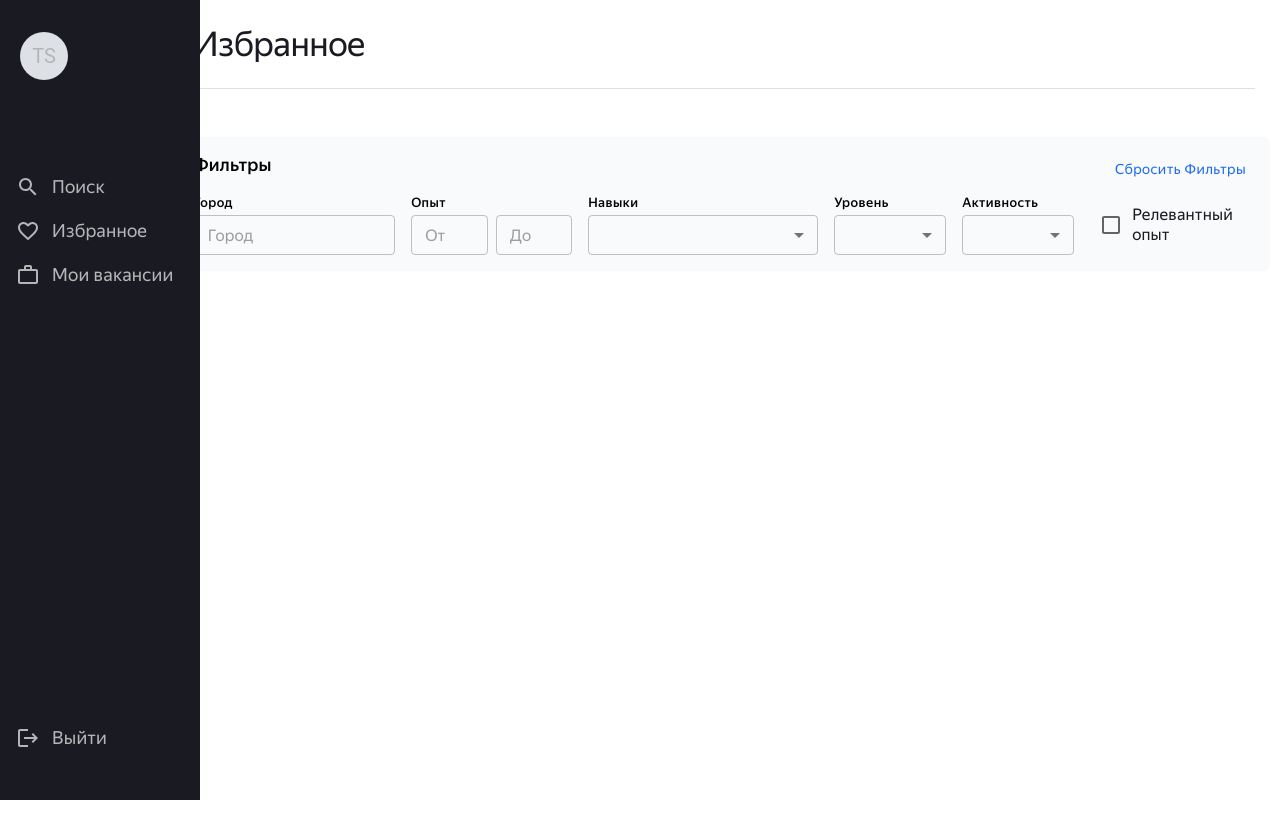
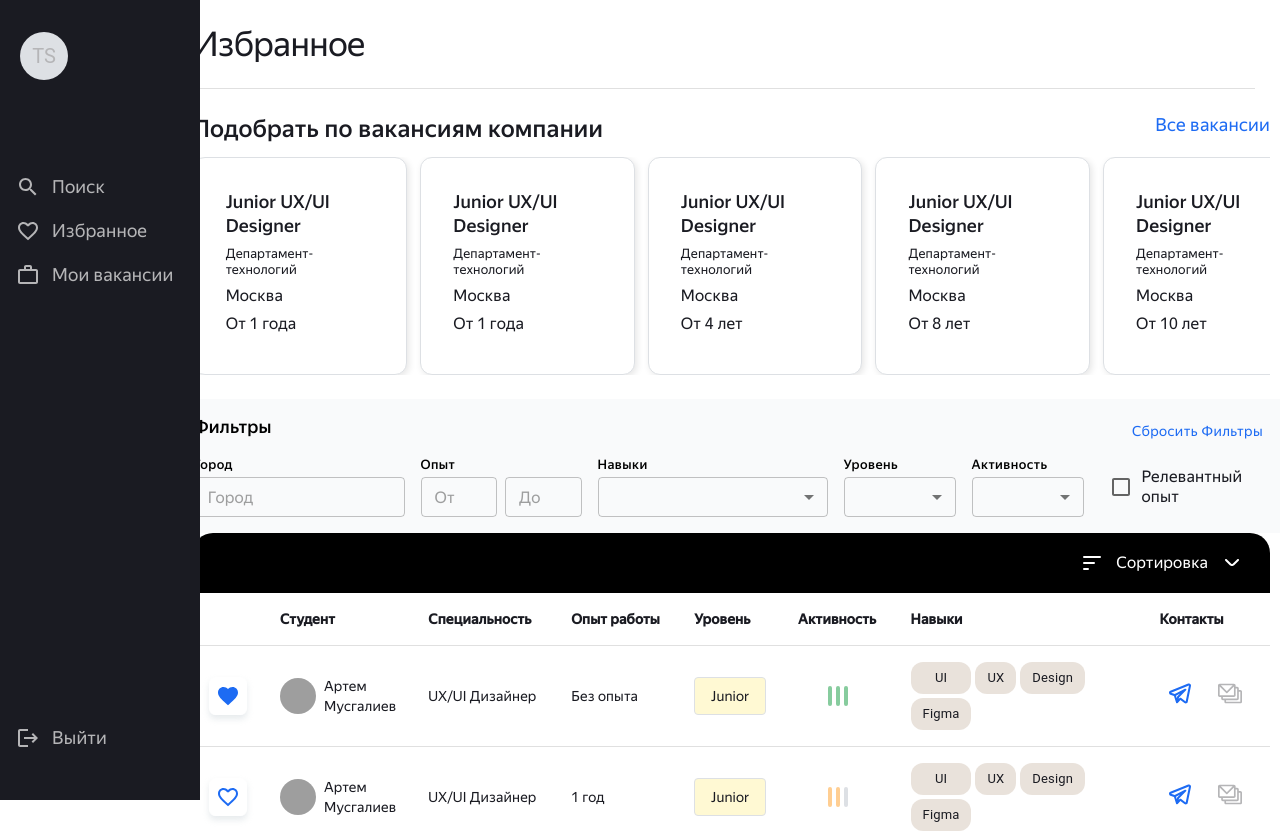
Before and after one commit to MarinaFominykh/alumni-resume-tracker, a React (Vite) app: page /favourites in a window 1280 px wide. Shown: the top 832 px of the page. Before the commit the page ends 800 px from the top, so only its background shows below. Built offline with nearby package versions, Linux system fonts and the light colour scheme; grey boxes are pictures that could not be loaded.

Commit message:
feat/страница с избранным

```diff
--- a/src/components/VacancyList/VacancyList.tsx
+++ b/src/components/VacancyList/VacancyList.tsx
@@ -1,4 +1,5 @@
 import { Link } from 'react-router-dom';
+import { FC } from 'react';
 import VacancyCard from '../elements/VacancyCard/VacancyCard';
 import { testVacancies } from '../../consts/testVacancy';
 import { Swiper, SwiperSlide } from 'swiper/react';
@@ -7,7 +8,19 @@ import { vacancyListStyle } from './styles';
 import 'swiper/css';
 import './VacancyList.css';
 
-export const VacancyList = () => {
+// interface IVacancy {
+//   id: string;
+//   vacancy_name: string;
+//   place: string;
+//   specialization: string;
+//   city: string;
+//   experience: number;
+//   date: string;
+// }
+// interface IVacancies {
+//   vacancies: IVacancy[];
+// }
+export const VacancyList: FC = () => {
   return (
     <>
       <Box sx={vacancyListStyle.wrapper}>
@@ -15,9 +28,12 @@ export const VacancyList = () => {
           Подобрать по вакансиям компании
         </Typography>
         <Typography sx={vacancyListStyle.link}>
-          <Link to='/vacancies' className='link link__vacancies'>Все вакансии</Link>
+          <Link to='/vacancies' className='link link__vacancies'>
+            Все вакансии
+          </Link>
         </Typography>
       </Box>
+          <Box>
           <Swiper
             spaceBetween={1}
             slidesPerView={'auto'}
@@ -32,7 +48,8 @@ export const VacancyList = () => {
               },
             }}
           >
-        {testVacancies.map((vacancy) => (
+            {
+              testVacancies.map((vacancy) => (
                 <SwiperSlide key={vacancy.id}>
                   <VacancyCard
                     vacancyName={vacancy.vacancy_name}
@@ -43,6 +60,7 @@ export const VacancyList = () => {
                 </SwiperSlide>
               ))}
           </Swiper>
+        </Box>
     </>
   );
 };
--- a/src/components/VacancyList/styles.tsx
+++ b/src/components/VacancyList/styles.tsx
@@ -2,6 +2,7 @@ export const vacancyListStyle = {
   wrapper: {
     display: 'flex',
     justifyContent: 'space-between',
+    width: '100%'
 
   },
   subtitle: {
--- a/src/pages/Favourites/Favourites.tsx
+++ b/src/pages/Favourites/Favourites.tsx
@@ -1,12 +1,16 @@
 import { Grid } from '@mui/material';
 import Header from '../../components/Haders/Header';
 import FilterComponent from '../../components/FilterComponent/FilterComponent';
+import { VacancyList } from '../../components/VacancyList/VacancyList';
+import CustomizedTables from '../../components/Table/Table';
 
 function Favourites() {
   return (
-    <Grid sx={{ paddingLeft: '56px', margin: 0 }} container>
+    <Grid sx={{ paddingLeft: '56px', margin: 0 }}>
       <Header title={'Избранное'} />
+      <VacancyList />
       <FilterComponent />
+      <CustomizedTables />
     </Grid>
   );
 }
--- a/src/pages/Search/Search.tsx
+++ b/src/pages/Search/Search.tsx
@@ -6,6 +6,7 @@ import Directions from '../../components/Directions/Directions';
 import './Search.css';
 import { Box } from '@mui/material';
 function Search() {
+
   return (
     <Box sx={{ paddingLeft: '56px', margin: 0 }}>
       <Header title="Поиск кандидатов" />
```
Lines whose indentation alone changed are shown as unchanged.
